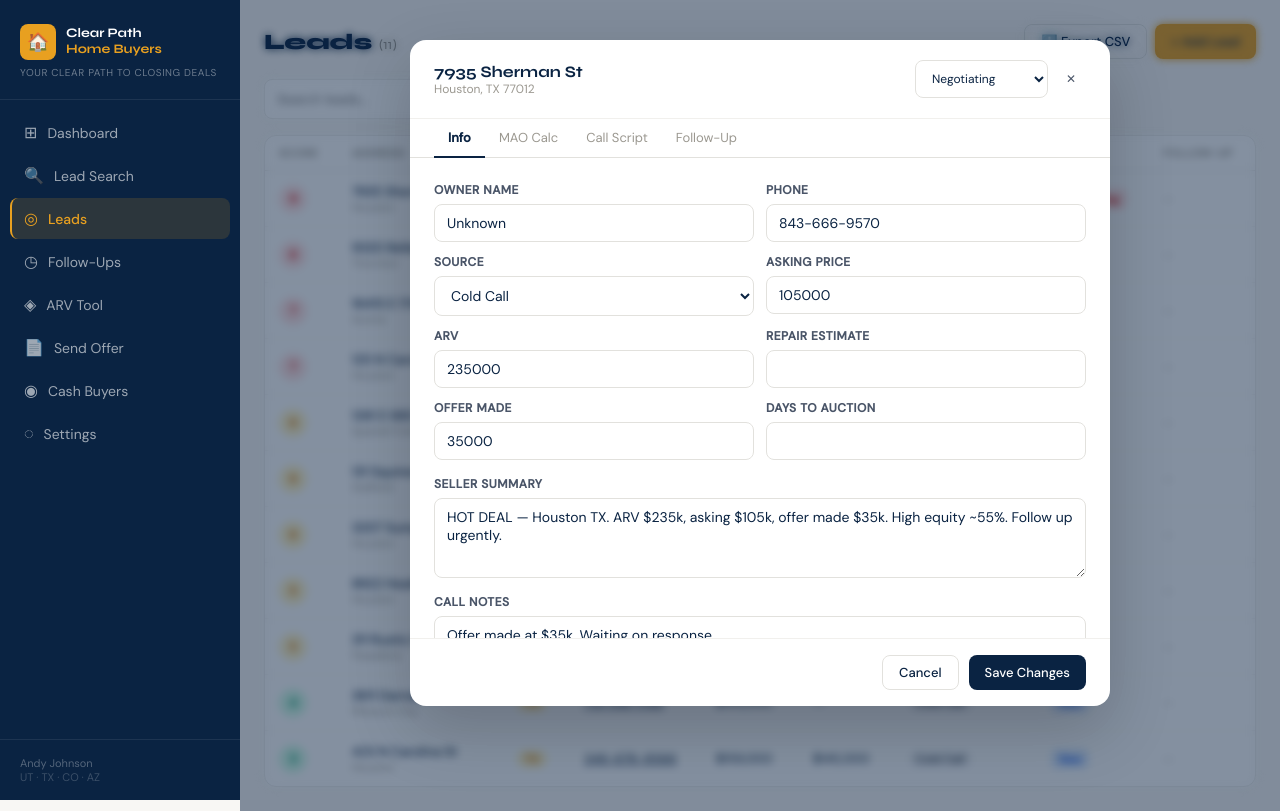
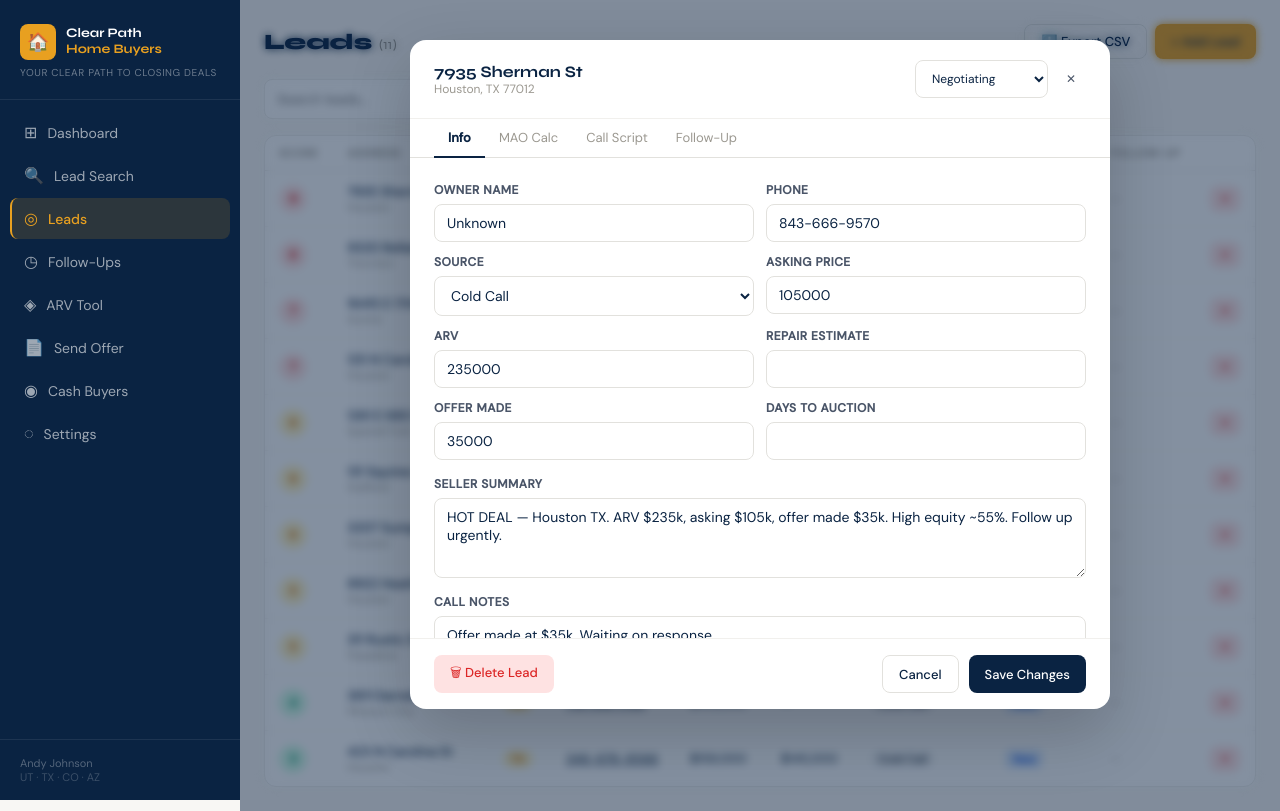
Before and after one commit to andyutrealtor-ui/clearpath-home-buyers, a React (Vite) app: page / in a window 1280 px wide. Both pictures are taken after a click on the element 760 px from the left and 437 px from the top of the page. Built offline with nearby package versions, Linux system fonts and the light colour scheme.

Commit message:
add delete leads

```diff
--- a/src/components/LeadDetail.jsx
+++ b/src/components/LeadDetail.jsx
@@ -292,6 +292,8 @@ Clear Path Home Buyers`;
         </div>
 
         <div className="modal-footer">
+          <button className="btn btn-danger" onClick={() => { if(window.confirm('Remove this lead?')) { onDelete(data.id); onClose(); } }}>🗑 Delete Lead</button>
+          <div style={{ flex: 1 }} />
           <button className="btn btn-outline" onClick={onClose}>Cancel</button>
           <button className="btn btn-primary" onClick={save}>Save Changes</button>
         </div>
--- a/src/pages/Leads.jsx
+++ b/src/pages/Leads.jsx
@@ -30,6 +30,12 @@ export default function Leads({ leads, setLeads, selectedLead, setSelectedLead }
 
   const updateLead = (updated) => {
     setLeads(prev => prev.map(l => l.id === updated.id ? updated : l));
+  };
+
+  const deleteLead = (id) => {
+    if (window.confirm('Remove this lead from your pipeline?')) {
+      setLeads(prev => prev.filter(l => l.id !== id));
+    }
   };
 
   const addLead = () => {
@@ -118,6 +124,7 @@ export default function Leads({ leads, setLeads, selectedLead, setSelectedLead }
                 <th>Source</th>
                 <th>Status</th>
                 <th>Follow-Up</th>
+                <th></th>
               </tr>
             </thead>
             <tbody>
@@ -151,6 +158,9 @@ export default function Leads({ leads, setLeads, selectedLead, setSelectedLead }
                   <td style={{ fontSize: 12, color: lead.follow_up_date ? 'var(--amber)' : 'var(--text-muted)' }}>
                     {lead.follow_up_date ? new Date(lead.follow_up_date).toLocaleDateString() : '—'}
                   </td>
+                  <td>
+                    <button className="btn btn-danger btn-sm" onClick={e => { e.stopPropagation(); deleteLead(lead.id); }}>✕</button>
+                  </td>
                 </tr>
               ))}
               {filtered.length === 0 && (
@@ -163,7 +173,7 @@ export default function Leads({ leads, setLeads, selectedLead, setSelectedLead }
 
       {/* Lead Detail Modal */}
       {selectedLead && (
-        <LeadDetail lead={selectedLead} onClose={() => setSelectedLead(null)} onUpdate={updateLead} />
+        <LeadDetail lead={selectedLead} onClose={() => setSelectedLead(null)} onUpdate={updateLead} onDelete={deleteLead} />
       )}
 
       {/* Add Lead Modal */}
```
Also changed, not shown: 3 other files (tests, documents, lock files or other folders).
